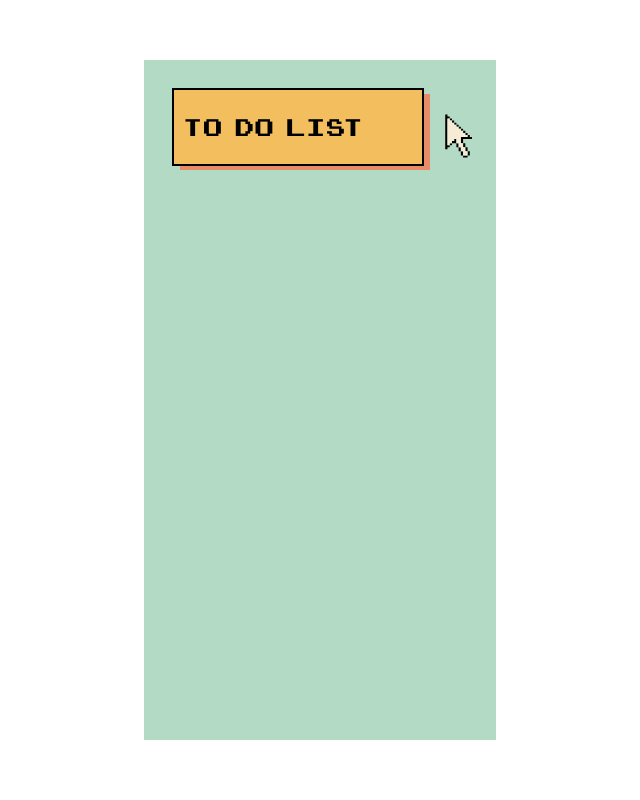
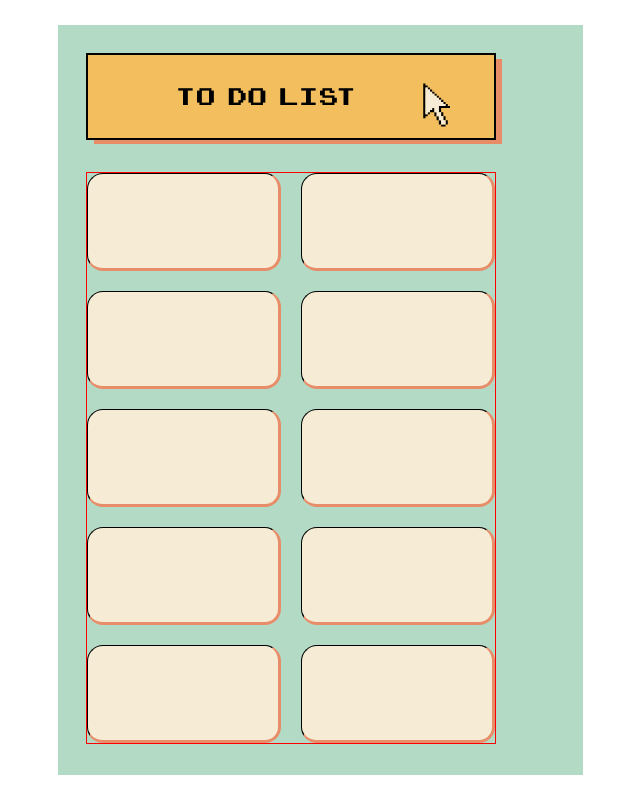
Before and after one commit to joshiee02/ToDoList, a website built with webpack: page dist/index.html in a window 1280 px wide. Shown: the whole page, without its empty margins (320-960 px from the left). Built offline with nearby package versions, Linux system fonts and the light colour scheme.

Commit message:
stye task container

```diff
--- a/src/style.css
+++ b/src/style.css
@@ -63,8 +63,8 @@ body {
 }
 
 #container {
-  height: 85vh;
-  width: 27.5vw;
+  height: 750px;
+  width: 525px;
   background-color: #B3DAC5;
   padding: 1.75rem;
 }
@@ -73,7 +73,7 @@ header {
   display: flex;
   font-family: 'Joystix';
   height: 12.5%;
-  width: 85%;
+  width: 87.5%;
   border: 2px solid black;
   background-color: #F2BE5E;
   justify-content: center;
@@ -88,6 +88,27 @@ header {
     width: 50px;
     height: 65px;
     top: 20px;
-  right: -80px;
+    right: -65px;
     color: #F6ECD5;
   }
+
+section {
+  margin-top: 2rem;
+  width: 87.5%;
+  height: 82.5%;
+  display: grid;
+  grid-template-columns: repeat(2, 1fr);
+  gap: 1.25rem;
+  border: 1px solid red;
+}
+  /* use position relative to achieve the style of a div overlaying another div */
+  .taskContainer {
+    border: 1px solid black;
+    background-color: #F6ECD5;
+    border-radius: 16px;
+    border-right: 3px solid #E88D69;
+    border-bottom: 3px solid #E88D69;
+  }
+    .task {
+
+    }
```
Lines whose indentation alone changed are shown as unchanged.
